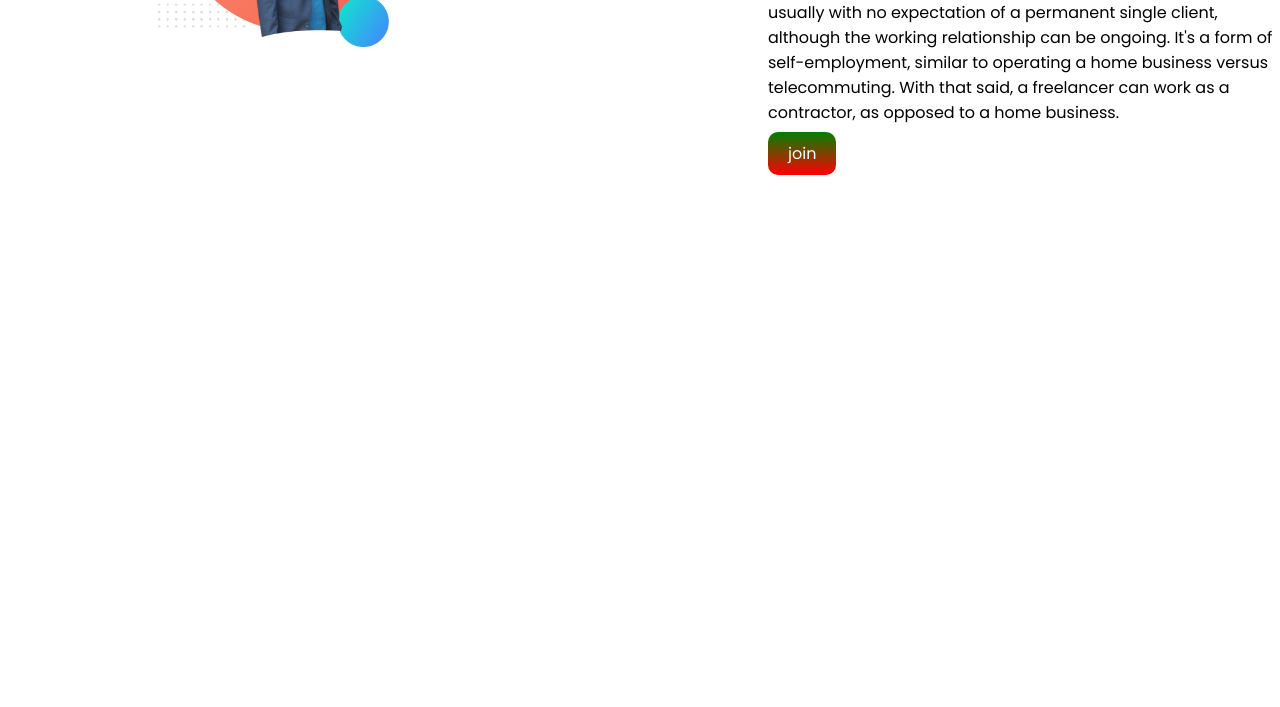
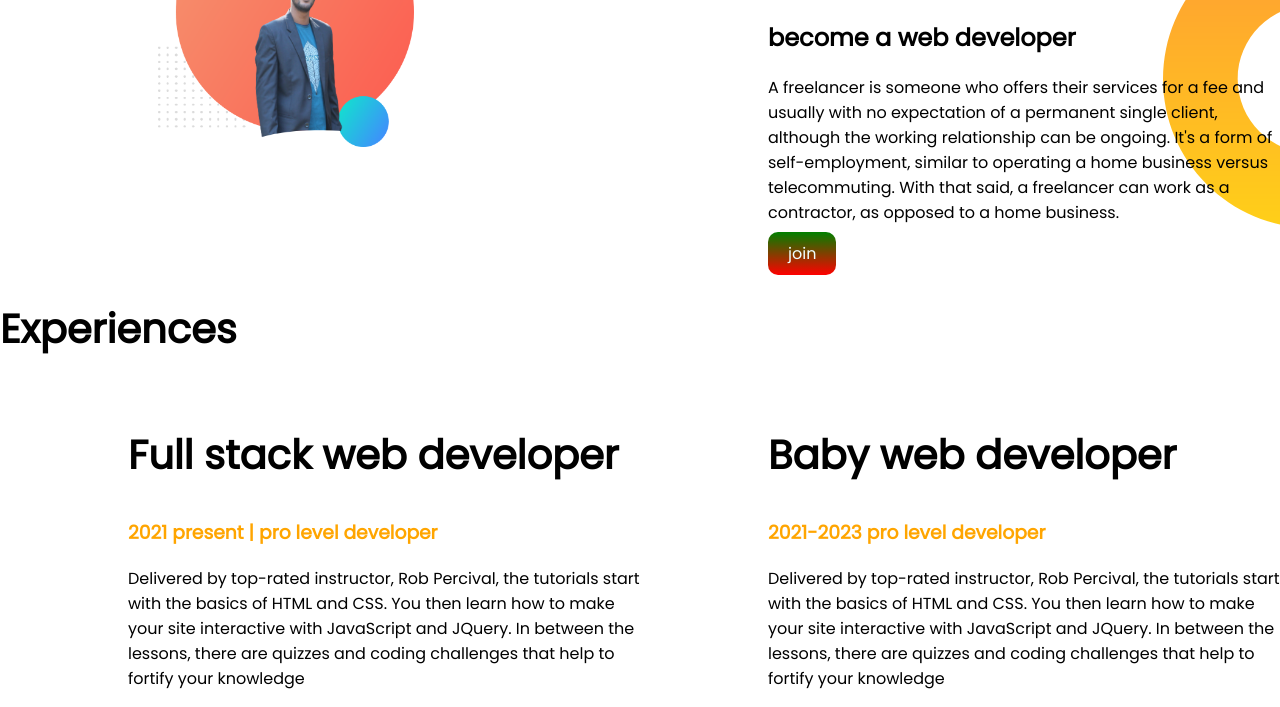
Before and after one commit to shahadat9262/devlopar-portfolio, a plain HTML site: page index.html in a window 1280 px wide. Shown: the part 665-1372 px from the top of the page. Before the commit the page ends 840 px from the top, so only its background shows below. Drawn offline with Linux system fonts and the light colour scheme.

Commit message:
experience

```diff
--- a/index.html
+++ b/index.html
@@ -13,7 +13,7 @@
     <link rel="stylesheet" href="style.css">
 </head>
 <body>
-    <section class="top-banner">
+    <section class="top-banner flexible-container">
         <div class="half-width"><h1>Welcome To</h1>
             <h1><span class="head-color">Shahadat Tutorial</span> home</h1>
             <h3>grewup your experience & earn money</h3>
@@ -24,7 +24,7 @@
             <img src="images/shahadat.png" alt=""></div>
 
     </section>
-    <section class="my-dream">
+    <section class="my-dream flexible-container">
         <div class="half-width">
             <img src="images/my-bg.png" alt="">
         </div>
@@ -35,5 +35,20 @@
                 <a class="join-buton" target="blank" href="https://www.facebook.com/profile.php?id=100028150805735">join</a>
         </div>
     </section>
+    <section class="experience-area" >
+        <h1>Experiences</h1>
+        <div class="flexible-container">
+            <div class="half-width">
+                <h1>Full stack web developer</h1>
+                <h3 class="head-color">2021 present | pro level developer</h3>
+                <p>Delivered by top-rated instructor, Rob Percival, the tutorials start with the basics of HTML and CSS. You then learn how to make your site interactive with JavaScript and JQuery. In between the lessons, there are quizzes and coding challenges that help to fortify your knowledge</p>
+            </div>
+            <div class="half-width">
+                <h1>Baby web developer</h1>
+               <h3 class="head-color"> 2021-2023 pro level developer</h3>
+               <p>Delivered by top-rated instructor, Rob Percival, the tutorials start with the basics of HTML and CSS. You then learn how to make your site interactive with JavaScript and JQuery. In between the lessons, there are quizzes and coding challenges that help to fortify your knowledge</p>
+            </div>
+        </div>
+    </section>
 </body>
 </html>
--- a/style.css
+++ b/style.css
@@ -9,7 +9,8 @@ h1{
 .head-color{
     color: orange;
 }
-.top-banner{
+
+.flexible-container{
     display: flex;
 }
 .half-width{
@@ -38,9 +39,13 @@ h1{
 .top-banner{
     background-image: url(images/top-banner.png);
     background-repeat: no-repeat;
+    margin-bottom: 100px;
 }
 .my-dream{
     display: flex;
+    background-image: url(images/dream-bg.png);
+    background-repeat: no-repeat;
+    background-position: right;
 }
 .join-buton{
     text-decoration: none;
```
